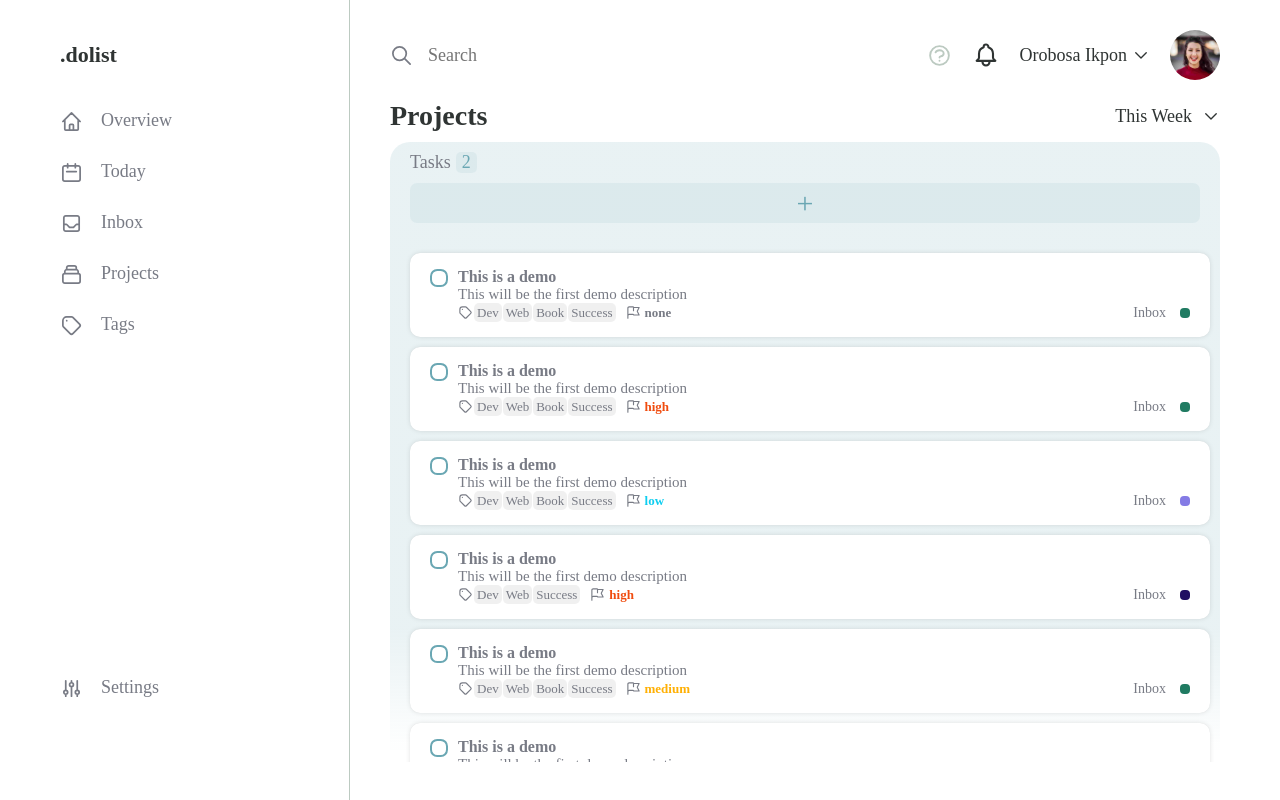
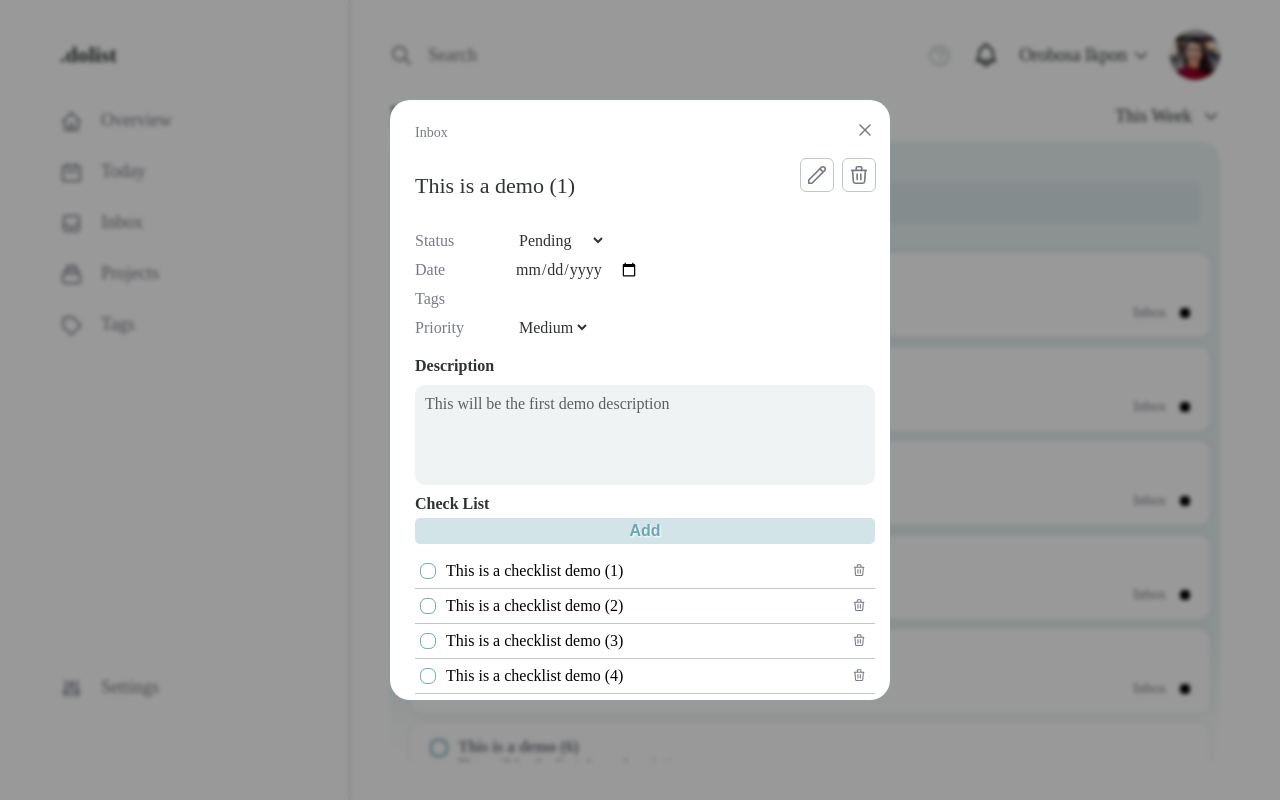
Before and after one commit to orobosoft/dolist, a website built with webpack: page src/index.html in a window 1280 px wide. Both pictures are taken after a click on the element 810 px from the left and 295 px from the top of the page. Built offline with nearby package versions, Linux system fonts and the light colour scheme; files whose address does not match are found by name.

Commit message:
Refactor code to make few node render correct data

```diff
--- a/src/css/expanded-card.css
+++ b/src/css/expanded-card.css
@@ -37,7 +37,7 @@
 .e-card__close {
 	position: absolute;
 	top: 15px;
-	right: 15px;
+	right: 10px;
 	height: 3rem;
 	width: 3rem;
 	padding: 5px;
@@ -48,8 +48,8 @@
 	-o-border-radius: 50%;
 }
 .e-card__header {
-	align-items: center;
 	gap: 10px;
+	min-width: 100%;
 }
 
 .e-card__close:hover,
@@ -64,12 +64,25 @@
 }
 
 .e-card__title {
+	align-content: center;
 	font-size: 2.2rem;
 	color: var(--color-6);
 	margin: 1.5rem 0;
+	border: none;
+	resize: none;
+	overflow: hidden;
+	height: 60px;
+	width: 100%;
+
+
+
+}
+.e-card__edit{
+	margin-left: auto;
 }
 .e-card__edit,
 .e-card__delete {
+	margin-top: 1.8rem;
 	height: 32px;
 	width: 32px;
 	padding: 5px;
@@ -100,6 +113,16 @@
 .e-card__priority-value,
 .e-card__date-value {
 	color: var(--color-6);
+	border: none;
+	font: inherit;
+	background: none;
+}
+.e-card__status-value:active,
+.e-card__status-value:focus,
+.e-card__priority-value:active,
+.e-card__priority-value:focus{
+	border: none;
+	outline: none;
 }
 .e-card__description-title {
 	color: var(--color-6);
@@ -117,6 +140,7 @@
 	border: none;
 	color: var(--color-4);
 	padding: 10px;
+	resize: none;
 	background-color: rgba(224, 232, 231, 0.5);
 	border-radius: 1rem;
 	-webkit-border-radius: 1rem;
@@ -202,6 +226,13 @@
 	color: var(--color-3);
 }
 
+.e-card__todo-text{
+	width: 100%;
+	font-size: 1.6rem;
+	border: none;
+
+}
+
 .e-card__todo-delete {
 	margin-left: auto;
 	height: 24px;
--- a/src/css/scrollbar.css
+++ b/src/css/scrollbar.css
@@ -12,7 +12,8 @@
 	border-radius: 100px;
 }
 .card-container::-webkit-scrollbar-track,
-.e-card-bg::-webkit-scrollbar-track {
+.e-card-bg::-webkit-scrollbar-track,
+textarea::-webkit-scrollbar-track {
 	margin-top: 10px;
 	margin-bottom: 10px;
 }
--- a/src/index.js
+++ b/src/index.js
@@ -2,4 +2,5 @@
 import todo from "./js/todo-items";
 import "./js/category";
 import './js/view'
+import './js/data'
 import "./css/_main.css";
--- a/src/js/category.js
+++ b/src/js/category.js
@@ -4,8 +4,17 @@ import Todo from "./todo-items.js";
 const arr = Todo().getTodoItemList();
 
 // Category list factory
-const CategoryItem = (name) => {
-	const categoryName = name;
+const CategoryItem = (name, color) => {
+	let categoryName = name;
+	let categoryColor = color || getRandomColor();
+	function getRandomColor() {
+		var letters = "0123456789ABCDEF".split("");
+		var color = "#";
+		for (var i = 0; i < 6; i++) {
+			color += letters[Math.round(Math.random() * 15)];
+		}
+		return color;
+	}
 
 	const getCategoryName = () => {
 		return categoryName;
@@ -13,6 +22,12 @@ const CategoryItem = (name) => {
 	const changeCategoryName = (newName) => {
 		updateCategory(categoryName, newName);
 		categoryName = newName;
+	};
+	const getCategoryColor = () => {
+		return categoryColor;
+	};
+	const setCategoryColor = (newCategoryColor) => {
+		categoryColor = newCategoryColor;
 	};
 
 	const categoryTodo = (categoryName) => {
@@ -25,6 +40,8 @@ const CategoryItem = (name) => {
 	return {
 		getCategoryName,
 		changeCategoryName,
+		getCategoryColor,
+		setCategoryColor,
 		categoryTodo,
 		createTodoItemInList,
 	};
@@ -41,7 +58,7 @@ const updateCategory = (oldCat, newCat) => {
 	Todo().setTodoItemList(arr);
 };
 
-let categories = [];
+let categories = {};
 export default function category() {
 	const getCategories = () => {
 		return categories;
@@ -50,39 +67,29 @@ export default function category() {
 		categories = newCategoriesArray;
 	};
 
-	const createCategory = (name) => {
-		const newCategory = CategoryItem(name);
+	const createCategory = (name, color) => {
+		const newCategory = CategoryItem(name, color);
 
-		categories.push(newCategory);
+		categories.name = name;
 	};
 
-	const deleteCategory = (categoryIndex, deleteEverything = false) => {
-		let name = categories[categoryIndex].category;
-
+	const deleteCategory = (categoryName, deleteEverything = false) => {
 		if (deleteEverything) {
 			// delete both the list and all items in the category
 			// delete category from categories list
-			for (let i = categories.length - 1; i >= 0; i--) {
-				if (i === categoryIndex) {
-					categories.splice(i, 1);
-				}
-			}
+			delete categories[categoryName];
 			// delete todo-items in the category
 			for (let i = arr.length - 1; i >= 0; i--) {
-				if (arr[i].category === name) {
+				if (arr[i].category === categoryName) {
 					arr.splice(i, 1);
 				}
 				// push the updated array to the default array
-				Todo().setTodoItemCategory(arr);
+				Todo().setTodoItemList(arr);
 			}
 		} else {
 			// delete the list and change items to the default category
-			for (let i = categories.length - 1; i >= 0; i--) {
-				if (i === categoryIndex) {
-					categories.splice(i, 1);
-				}
-				updateCategory(name, null);
-			}
+			delete categories[categoryName];
+			updateCategory(categoryName, 'Inbox');
 		}
 	};
 
--- /dev/null
+++ b/src/js/data.js
@@ -0,0 +1,78 @@
+import category from "./category";
+import { createTaskCard, expandCard } from "./view";
+
+let defTasksArray = [];
+
+for (let i = 0; i < 10; i++) {
+	let item = {};
+	item.status = true;
+	item.title = `This is a demo (${i + 1})`;
+	item.description = "This will be the first demo description";
+	item.dueDate = "DATE";
+	item.creationDate = "Date Created";
+	item.priority = "medium";
+	item.tags = ["Dev", "Web", "Book", "Success"];
+	item.category = "Inbox";
+	item.categoryColor = "#000";
+	item.note = null;
+	item.checkLists = [];
+
+	for (let i = 0; i < 4; i++) {
+		let checkList = {};
+		checkList.status = true;
+		checkList.description = `This is a checklist demo (${i + 1})`;
+
+		item.checkLists.push(checkList);
+	}
+	defTasksArray.push(item);
+}
+for (let i = 0; i < 10; i++) {
+	let item = {};
+	item.status = false;
+	item.title = `This is a demo (${i + 1})`;
+	item.description = "This will be the first demo description";
+	item.dueDate = "DATE";
+	item.creationDate = "Date Created";
+	item.priority = "medium";
+	item.tags = ["Dev", "Web", "Book", "Success"];
+	item.category = "Inbox";
+	item.categoryColor = "#000";
+	item.note = null;
+	item.checkLists = [];
+
+	for (let i = 0; i < 4; i++) {
+		let checkList = {};
+		checkList.status = true;
+		checkList.description = `This is a checklist demo (${i + 1})`;
+		item.checkLists.push(checkList);
+	}
+	defTasksArray.push(item);
+}
+
+const app = document.querySelector(".app");
+const unCompletedList = document.querySelector(".uncompleted-tasks");
+const completedList = document.querySelector(".completed-tasks");
+
+console.log(category().getCategories()[category]);
+
+// loop Task Array to render all cards
+for (let i = 0; i < defTasksArray.length; i++) {
+	const element = defTasksArray[i];
+	if (element.status === true) {
+		unCompletedList.append(createTaskCard(element));
+	} else if (element.status === false) {
+		completedList.append(createTaskCard(element));
+	}
+}
+
+
+
+const card = document.querySelectorAll(".card");
+
+Array.from(card).forEach((element, index) => {
+	element.addEventListener("click", (e) => expandView(e, index));
+});
+
+function expandView(e, i) {
+	app.append(expandCard(defTasksArray[i]));
+}
--- a/src/js/view.js
+++ b/src/js/view.js
@@ -170,19 +170,11 @@ function renderMain() {
 app.append(renderAside(), renderMain());
 
 // Task Card
-function createTaskCard(
-	status = true,
-	title,
-	description,
-	tags = [],
-	flag = "none",
-	project,
-	projectColorCode
-) {
+export function createTaskCard(obj) {
 	const card = document.createElement("div");
 	card.classList = "card flex";
 
-	if (status === false) {
+	if (obj.status === false) {
 		card.classList.add("completed");
 	} else card.classList.remove("completed");
 
@@ -200,12 +192,12 @@ function createTaskCard(
 	outerCheck.appendChild(innerCheck);
 	cardAside.append(outerCheck);
 
-	const cardTitle = document.createElement("h4");
+	const cardTitle = document.createElement("h3");
 	cardTitle.classList = "card__title";
-	cardTitle.textContent = title;
+	cardTitle.textContent = obj.title;
 	const cardDescription = document.createElement("p");
 	cardDescription.classList = "card__description";
-	cardDescription.textContent = description;
+	cardDescription.textContent = obj.description;
 	const cardExtras = document.createElement("div");
 	cardExtras.classList = "card__extras flex";
 
@@ -214,8 +206,8 @@ function createTaskCard(
 	createSvgIcon(cardExtrasTags, tagIcon);
 
 	// loop tags to render all tags
-	for (let i = 0; i < tags.length; i++) {
-		const element = tags[i];
+	for (let i = 0; i < obj.tags.length; i++) {
+		const element = obj.tags[i];
 
 		const tag = document.createElement("span");
 		tag.classList = "card__tag";
@@ -229,7 +221,8 @@ function createTaskCard(
 	cardExtrasFlagContainer.classList = "card__flag-container flex";
 	createSvgIcon(cardExtrasFlagContainer, flagIcon);
 	const cardExtrasFlag = document.createElement("span");
-	cardExtrasFlag.textContent = flag;
+	cardExtrasFlag.textContent = obj.priority;
+	let flag = obj.priority;
 	let flagColor;
 	switch (flag) {
 		case "high":
@@ -251,11 +244,11 @@ function createTaskCard(
 
 	const cardExtrasProject = document.createElement("span");
 	cardExtrasProject.classList = "card__project";
-	cardExtrasProject.textContent = project;
+	cardExtrasProject.textContent = obj.category;
 	const projectColor = document.createElement("div");
 	projectColor.classList = "card__project-color";
-	projectColor.style.backgroundColor = projectColorCode;
-
+	projectColor.style.backgroundColor = obj.categoryColor;
+	console.log(obj.category);
 	cardExtras.append(
 		cardExtrasTags,
 		cardExtrasFlagContainer,
@@ -302,7 +295,7 @@ function createTasksListContainer() {
 	return listCardContainer;
 }
 
-function expandCard(checkList = ["", "", "", ""]) {
+function expandCard(expandCardObj = { checkLists: [] }) {
 	const blur = document.createElement("div");
 	blur.classList = "e-card-blur";
 
@@ -312,7 +305,7 @@ function expandCard(checkList = ["", "", "", ""]) {
 	blur.appendChild(background);
 
 	const eCardTop = document.createElement("p");
-	eCardTop.textContent = "Heading";
+	eCardTop.textContent = expandCardObj.category || "Category";
 	eCardTop.classList = "e-card__top";
 
 	const eCardClose = document.createElement("div");
@@ -322,9 +315,10 @@ function expandCard(checkList = ["", "", "", ""]) {
 
 	const eCardHead = document.createElement("div");
 	eCardHead.classList = "e-card__header flex";
-	const eCardTitle = document.createElement("h1");
-	eCardTitle.textContent =
-		"Doing something new can be. I dont know how to say it tho";
+	const eCardTitle = document.createElement("textarea");
+	eCardTitle.setAttribute("maxlength", "60");
+
+	eCardTitle.value = expandCardObj.title || "Title";
 	eCardTitle.classList = "e-card__title";
 	const eCardEdit = document.createElement("div");
 
@@ -341,8 +335,27 @@ function expandCard(checkList = ["", "", "", ""]) {
 	const eCardStatusName = document.createElement("p");
 	eCardStatusName.textContent = "Status";
 	eCardStatusName.classList = "e-card__status-name";
-	const eCardStatusValue = document.createElement("p");
-	eCardStatusValue.textContent = "Pending";
+	const eCardStatusValue = document.createElement("select");
+	const statusOpt0 = document.createElement("option");
+	statusOpt0.textContent = "Pending";
+	statusOpt0.setAttribute("value", "true");
+	statusOpt0.setAttribute("name", "pending");
+	const statusOpt1 = document.createElement("option");
+	statusOpt1.textContent = "Completed";
+	statusOpt1.setAttribute("value", "false");
+	statusOpt1.setAttribute("name", "completed");
+
+	if (expandCardObj.status === true) {
+		statusOpt0.setAttribute("selected", "");
+	}
+	if (expandCardObj.status === false) {
+		statusOpt1.setAttribute("selected", "");
+	}
+
+	console.log(eCardStatusValue.value);
+
+	eCardStatusValue.append(statusOpt0, statusOpt1);
+
 	eCardStatusValue.className = "e-card__status-value";
 	eCardStatus.append(eCardStatusName, eCardStatusValue);
 
@@ -351,8 +364,9 @@ function expandCard(checkList = ["", "", "", ""]) {
 	const eCardDateName = document.createElement("p");
 	eCardDateName.textContent = "Date";
 	eCardDateName.classList = "e-card__date-name";
-	const eCardDateValue = document.createElement("p");
-	eCardDateValue.textContent = "12 Sep 2022";
+	const eCardDateValue = document.createElement("input");
+	eCardDateValue.setAttribute("type", "date");
+
 	eCardDateValue.classList = "e-card__date-value";
 	eCardDate.append(eCardDateName, eCardDateValue);
 
@@ -370,8 +384,37 @@ function expandCard(checkList = ["", "", "", ""]) {
 	const eCardPriorityName = document.createElement("p");
 	eCardPriorityName.textContent = "Priority";
 	eCardPriorityName.classList = "e-card__priority-name";
-	const eCardPriorityValue = document.createElement("p");
-	eCardPriorityValue.textContent = "Medium";
+	const eCardPriorityValue = document.createElement("select");
+
+	const priOpt0 = document.createElement("option");
+	priOpt0.textContent = "None";
+	priOpt0.setAttribute("value", "none");
+	priOpt0.setAttribute("name", "none");
+	const priOpt1 = document.createElement("option");
+	priOpt1.textContent = "Low";
+	priOpt1.setAttribute("value", "low");
+	priOpt1.setAttribute("name", "low");
+	const priOpt2 = document.createElement("option");
+	priOpt2.textContent = "Medium";
+	priOpt2.setAttribute("value", "medium");
+	priOpt2.setAttribute("name", "medium");
+	const priOpt3 = document.createElement("option");
+	priOpt3.textContent = "High";
+	priOpt3.setAttribute("value", "high");
+	priOpt3.setAttribute("name", "high");
+
+	if (expandCardObj.priority === "none") {
+		priOpt0.setAttribute("selected", "");
+	} else if (expandCardObj.priority === "low") {
+		priOpt1.setAttribute("selected", "");
+	} else if (expandCardObj.priority === "medium") {
+		priOpt2.setAttribute("selected", "");
+	} else if (expandCardObj.priority === "hard") {
+		priOpt3.setAttribute("selected", "");
+	}
+
+	eCardPriorityValue.append(priOpt0, priOpt1, priOpt2, priOpt3);
+
 	eCardPriorityValue.classList = "e-card__priority-value";
 	eCardPriority.append(eCardPriorityName, eCardPriorityValue);
 
@@ -381,6 +424,7 @@ function expandCard(checkList = ["", "", "", ""]) {
 	const eCardDescriptionArea = document.createElement("div");
 	eCardDescriptionArea.classList = "e-card__description-area";
 	const eCardDescriptionText = document.createElement("textarea");
+	eCardDescriptionText.value = expandCardObj.description;
 	eCardDescriptionArea.appendChild(eCardDescriptionText);
 
 	// Expanded Card Checklist
@@ -396,11 +440,11 @@ function expandCard(checkList = ["", "", "", ""]) {
 	eCardTodoList.classList = "e-card__todo-list";
 
 	// Expanded Card Checklist Item
-	function expandedCardCheckListItem(status = true, description) {
+	function expandedCardCheckListItem(obj) {
 		const eCardTodoItem = document.createElement("div");
 		eCardTodoItem.classList = "e-card__todo-item flex";
 
-		if (status === false) {
+		if (obj.status === false) {
 			eCardTodoItem.classList.add("completed");
 		} else eCardTodoItem.classList.remove("completed");
 
@@ -419,8 +463,9 @@ function expandCard(checkList = ["", "", "", ""]) {
 		eCardTodoItemCheck.appendChild(eCardTodoItemCheckOuter);
 
 		// Check list text
-		const eCardTodoItemText = document.createElement("div");
-		eCardTodoItemText.textContent = description;
+		const eCardTodoItemText = document.createElement("input");
+		eCardTodoItemText.setAttribute("maxlength", "40");
+		eCardTodoItemText.value = obj.description || "";
 		eCardTodoItemText.classList = "e-card__todo-text";
 		const eCardTodoItemDelete = document.createElement("div");
 		// Check list delete icon
@@ -435,14 +480,15 @@ function expandCard(checkList = ["", "", "", ""]) {
 		return eCardTodoItem;
 	}
 
+	// let objCheckList = expandCardObj.checkLists;
 	// Call check list items
-	for (let i = 0; i < checkList.length; i++) {
-		const element = checkList[i];
+	renderCheckList(expandCardObj.checkLists);
+	function renderCheckList(obj) {
+		for (let i = 0; i < obj.length; i++) {
+			const element = obj[i];
 
-		const status = element.status;
-		const text = element.description;
-
-		eCardTodoList.appendChild(expandedCardCheckListItem(status, text));
+			eCardTodoList.appendChild(expandedCardCheckListItem(element));
+		}
 	}
 
 	const eCardFooter = document.createElement("div");
@@ -478,117 +524,7 @@ function expandCard(checkList = ["", "", "", ""]) {
 }
 
 const unCompletedList = document.querySelector(".uncompleted-tasks");
-unCompletedList.append(
-	createTaskCard(
-		true,
-		"This is a demo",
-		"This will be the first demo description",
-		["Dev", "Web", "Book", "Success"],
-		"none",
-		"Inbox",
-		"rgb(32, 123, 98)"
-	)
-);
-unCompletedList.append(
-	createTaskCard(
-		true,
-		"This is a demo",
-		"This will be the first demo description",
-		["Dev", "Web", "Book", "Success"],
-		"high",
-		"Inbox",
-		"rgb(32, 123, 98)"
-	)
-);
-unCompletedList.append(
-	createTaskCard(
-		true,
-		"This is a demo",
-		"This will be the first demo description",
-		["Dev", "Web", "Book", "Success"],
-		"low",
-		"Inbox",
-		"rgb(132, 123, 229)"
-	)
-);
-unCompletedList.append(
-	createTaskCard(
-		true,
-		"This is a demo",
-		"This will be the first demo description",
-		["Dev", "Web", "Success"],
-		"high",
-		"Inbox",
-		"rgb(32, 13, 98)"
-	)
-);
-unCompletedList.append(
-	createTaskCard(
-		true,
-		"This is a demo",
-		"This will be the first demo description",
-		["Dev", "Web", "Book", "Success"],
-		"medium",
-		"Inbox",
-		"rgb(32, 123, 98)"
-	)
-);
-unCompletedList.append(
-	createTaskCard(
-		true,
-		"This is a demo",
-		"This will be the first demo description",
-		["Dev", "Web", "Book", "Success"],
-		"high",
-		"Inbox",
-		"rgb(32, 123, 98)"
-	)
-);
 
 const completedList = document.querySelector(".completed-tasks");
-completedList.append(
-	createTaskCard(
-		false,
-		"This is a demo",
-		"This will be the first demo description",
-		["Dev", "Web", "Book", "Success"],
-		"high",
-		"Inbox",
-		"rgb(32, 123, 98)"
-	)
-);
-completedList.append(
-	createTaskCard(
-		false,
-		"This is a demo",
-		"This will be the first demo description",
-		["Dev", "Web", "Book", "Success"],
-		"medium",
-		"Inbox",
-		"rgb(32, 13, 98)"
-	)
-);
-completedList.append(
-	createTaskCard(
-		false,
-		"This is a demo",
-		"This will be the first demo description",
-		["Dev", "Web", "Book", "Success"],
-		"medium",
-		"Inbox",
-		"rgb(32, 13, 98)"
-	)
-);
-completedList.append(
-	createTaskCard(
-		false,
-		"This is a demo",
-		"This will be the first demo description",
-		["Dev", "Web", "Book", "Success"],
-		"medium",
-		"Inbox",
-		"rgb(32, 13, 98)"
-	)
-);
 
-// app.append(expandCard());
+export { expandCard };
```
Also changed, not shown: src/js/todo-items.js (+27 -1 lines).
